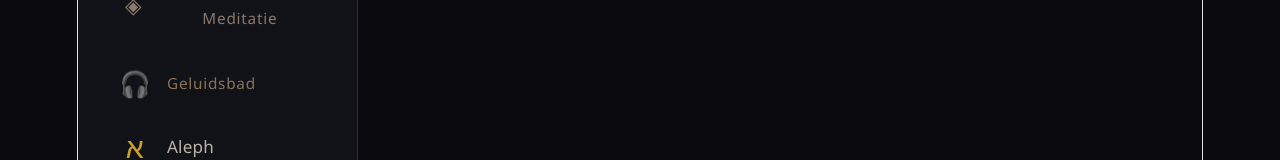
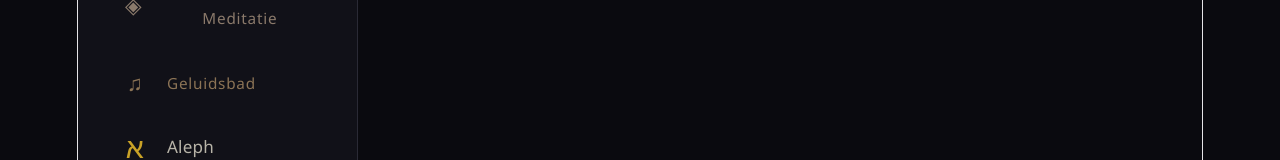
Before and after one commit to KoningWouter/Crystal, a React (Vite) app: page / in a window 1280 px wide. Shown: the part 322-482 px from the top of the page. Built offline with nearby package versions, Linux system fonts and the light colour scheme; no server answers.

Commit message:
SoundBath icon: use ♫ matching other tab icons at 1.2rem

```diff
--- a/src/App.css
+++ b/src/App.css
@@ -312,10 +312,11 @@ html {
 }
 
 .soundbath-icon {
-  font-size: 1.4rem;
+  font-size: 1.2rem;
   color: #8b7355;
   width: 32px;
   text-align: center;
+  font-style: normal;
 }
 
 .soundbath-link.active .soundbath-icon {
--- a/src/App.tsx
+++ b/src/App.tsx
@@ -118,7 +118,7 @@ function App() {
             className={`soundbath-link ${showSoundBath ? 'active' : ''}`}
             onClick={handleShowSoundBath}
           >
-            <span className="soundbath-icon">🎧</span>
+            <span className="soundbath-icon">♫</span>
             <span className="soundbath-name">Geluidsbad</span>
           </li>
           {hebrewLetters.map((l: Letter) => (
```
